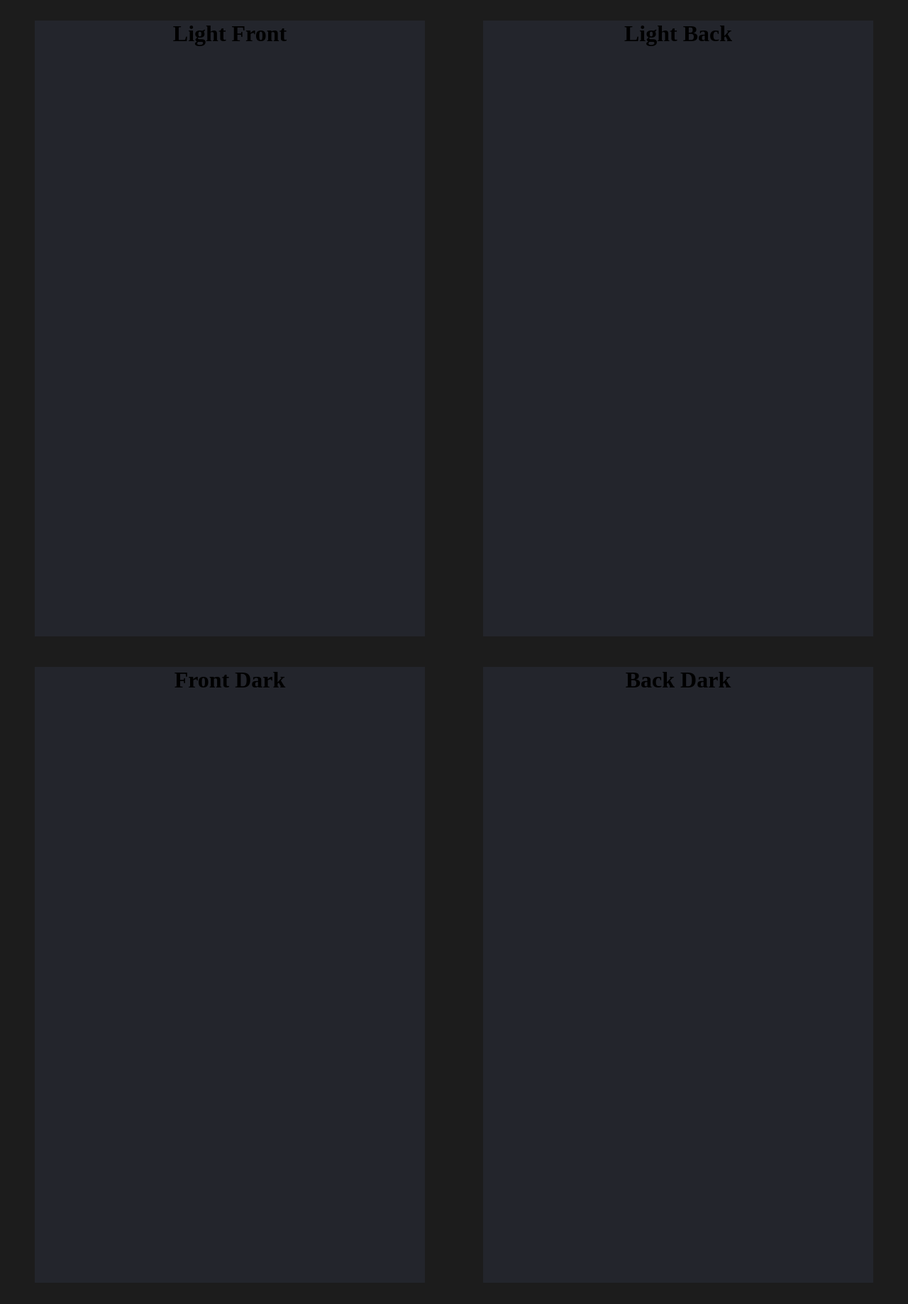
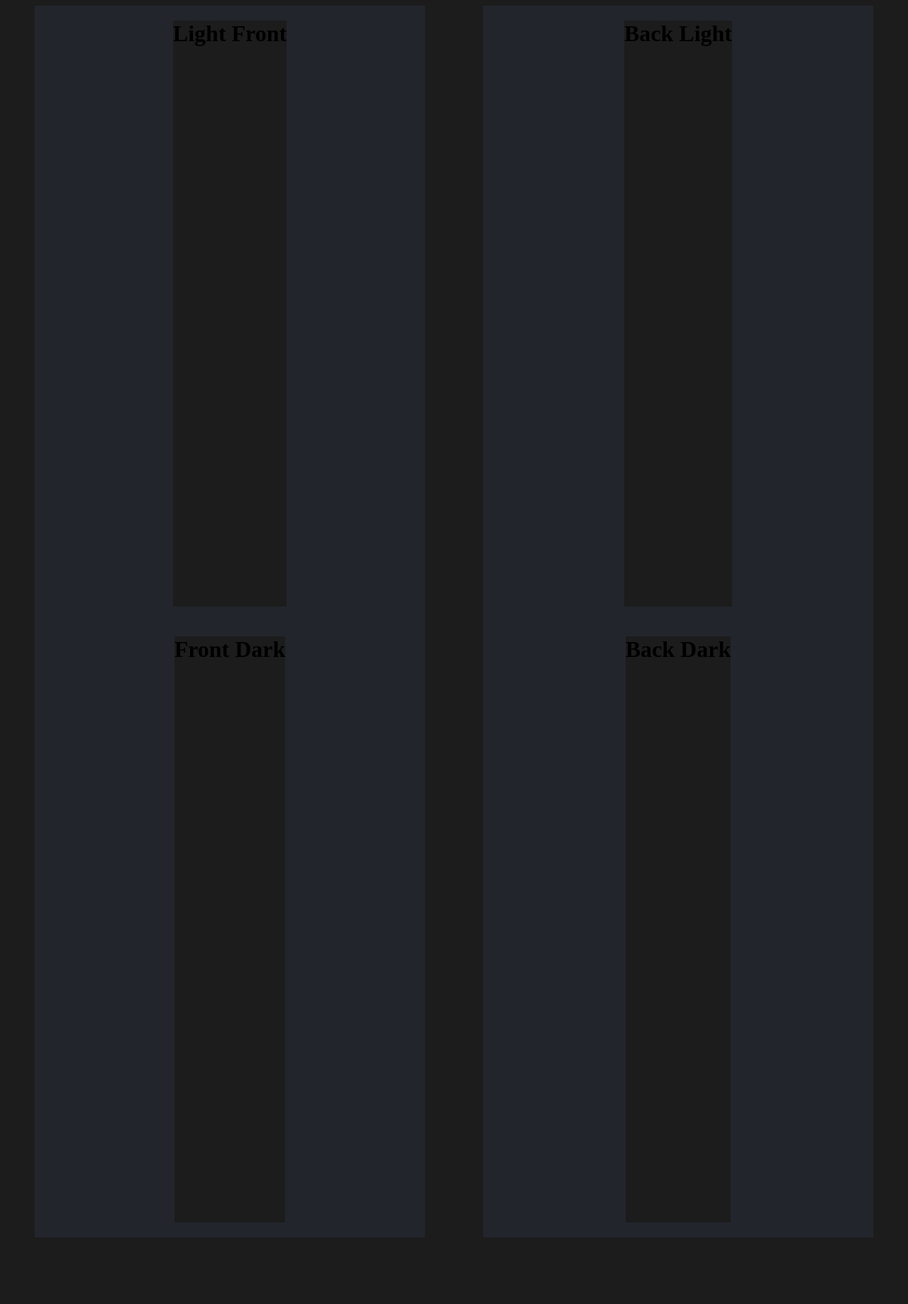
Before and after one commit to ckvignesh/React-Bob-Ziroll-2-Project, a React (Create React App) app: page / in a window 1280 px wide. Shown: the whole page at 71% size. After the commit the page ends 1752 px from the top, so only its background shows below. Built offline with nearby package versions, Linux system fonts and the light colour scheme.

Commit message:
component refactor

```diff
--- a/src/components/DarkBack.js
+++ b/src/components/DarkBack.js
@@ -2,8 +2,8 @@ import React from "react";
 
 export default function DarkBack() {
   return (
-    <div>
-      <h1 className="dark-back-layer-one">Back Dark</h1>
+    <div className="dark-back-layer-one">
+      <h1>Back Dark</h1>
     </div>
   );
 }
--- a/src/components/DarkFront.js
+++ b/src/components/DarkFront.js
@@ -2,8 +2,8 @@ import React from "react";
 
 export default function DarkFront() {
   return (
-    <div>
-      <h1 className="dark-front-layer-one">Front Dark</h1>
+    <div className="dark-front-layer-one">
+      <h1>Front Dark</h1>
     </div>
   );
 }
--- a/src/components/LightBack.js
+++ b/src/components/LightBack.js
@@ -2,8 +2,8 @@ import React from "react";
 
 export default function LightBack() {
   return (
-    <div>
-      <h1 className="light-back-layer-one">Light Back</h1>
+    <div className="light-back-layer-one">
+      <h1>Back Light</h1>
     </div>
   );
 }
--- a/src/components/LightFront.js
+++ b/src/components/LightFront.js
@@ -2,8 +2,8 @@ import React from "react";
 
 export default function LightFront() {
   return (
-    <div>
-      <h1 className="light-front-layer-one">Light Front</h1>
+    <div className="light-front-layer-one">
+      <h1>Light Front</h1>
     </div>
   );
 }
```
